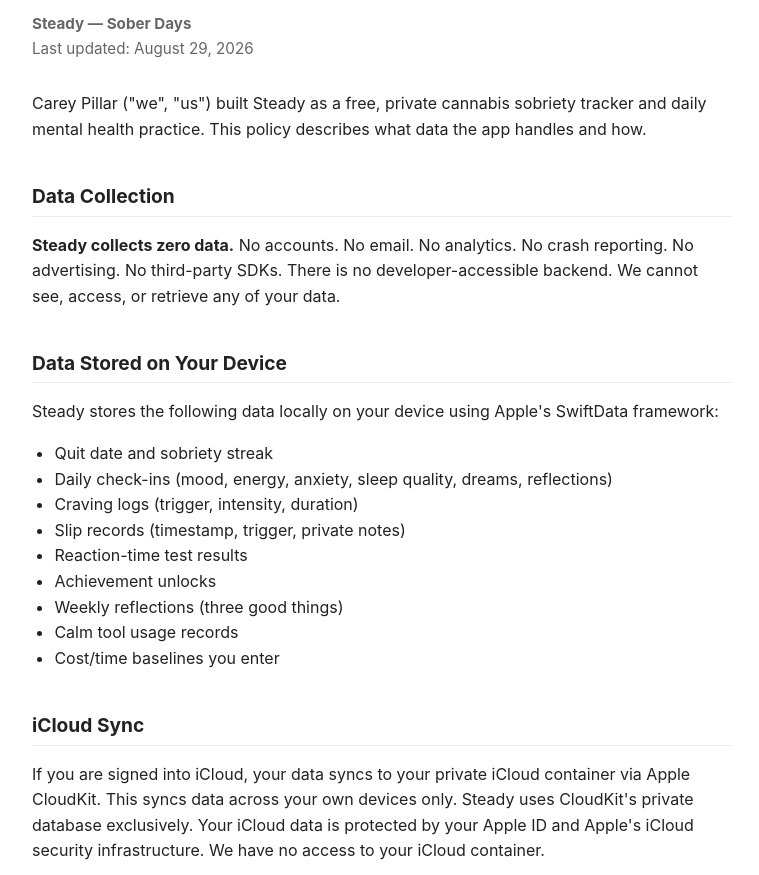
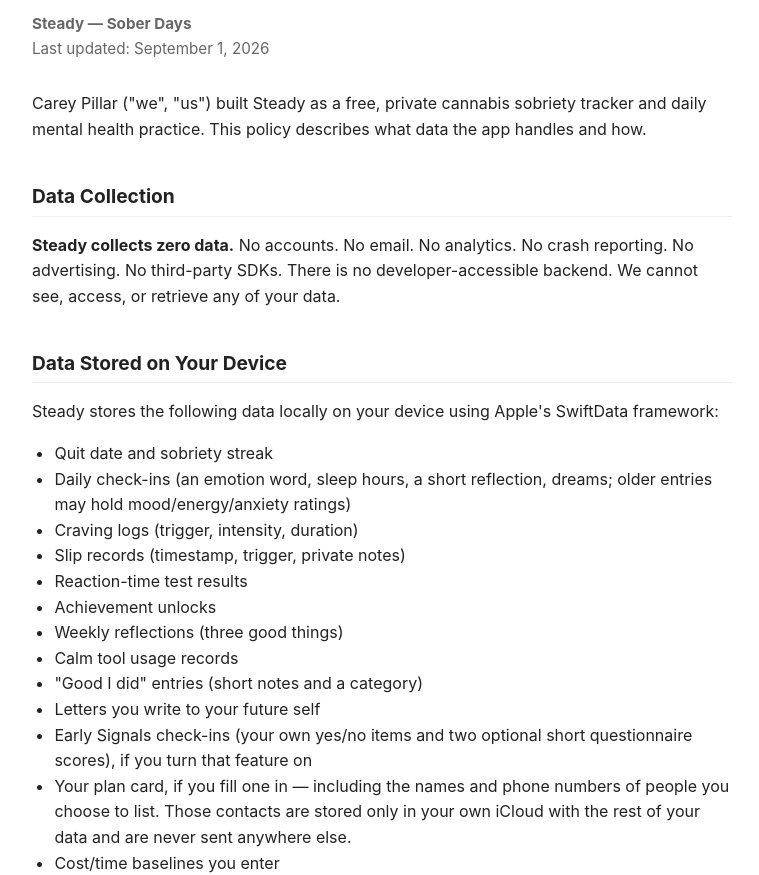
Before and after one commit to pilsnet/steady-privacy, a plain HTML site: page index.html in a window 1280 px wide. Shown: the part 85-960 px from the top of the page, without its empty margins (258-1017 px from the left). Drawn offline with Linux system fonts and the light colour scheme.

Commit message:
Policy: all 12 data types incl. plan contacts; ActivityKit removed; push disclosed; updated 2026-09-01

```diff
--- a/index.html
+++ b/index.html
@@ -29,7 +29,7 @@
 </head>
 <body>
     <h1>Privacy Policy</h1>
-    <p class="subtitle"><strong>Steady — Sober Days</strong><br>Last updated: August 29, 2026</p>
+    <p class="subtitle"><strong>Steady — Sober Days</strong><br>Last updated: September 1, 2026</p>
 
     <p>Carey Pillar ("we", "us") built Steady as a free, private cannabis sobriety tracker and daily mental health practice. This policy describes what data the app handles and how.</p>
 
@@ -40,13 +40,17 @@
     <p>Steady stores the following data locally on your device using Apple's SwiftData framework:</p>
     <ul>
         <li>Quit date and sobriety streak</li>
-        <li>Daily check-ins (mood, energy, anxiety, sleep quality, dreams, reflections)</li>
+        <li>Daily check-ins (an emotion word, sleep hours, a short reflection, dreams; older entries may hold mood/energy/anxiety ratings)</li>
         <li>Craving logs (trigger, intensity, duration)</li>
         <li>Slip records (timestamp, trigger, private notes)</li>
         <li>Reaction-time test results</li>
         <li>Achievement unlocks</li>
         <li>Weekly reflections (three good things)</li>
         <li>Calm tool usage records</li>
+        <li>"Good I did" entries (short notes and a category)</li>
+        <li>Letters you write to your future self</li>
+        <li>Early Signals check-ins (your own yes/no items and two optional short questionnaire scores), if you turn that feature on</li>
+        <li>Your plan card, if you fill one in — including the names and phone numbers of people you choose to list. Those contacts are stored only in your own iCloud with the rest of your data and are never sent anywhere else.</li>
         <li>Cost/time baselines you enter</li>
     </ul>
 
@@ -70,8 +74,7 @@
     <ul>
         <li><strong>Apple CloudKit</strong> — for iCloud sync (your private container only)</li>
         <li><strong>Apple HealthKit</strong> — read-only, with your explicit permission</li>
-        <li><strong>Apple ActivityKit</strong> — for Live Activities on your Lock Screen</li>
-        <li><strong>Apple UserNotifications</strong> — local notifications only, no remote push</li>
+        <li><strong>Apple UserNotifications</strong> — optional local reminders you turn on in Settings. If you use partner sharing, the app also registers for silent iCloud push so a shared event can reach your supporters; that push carries no content beyond "an update from someone you're supporting."</li>
     </ul>
     <p>No analytics SDKs (no Firebase, no Mixpanel, no Amplitude). No advertising SDKs. No crash reporting SDKs (no Crashlytics, no Sentry). No attribution SDKs.</p>
 
```
